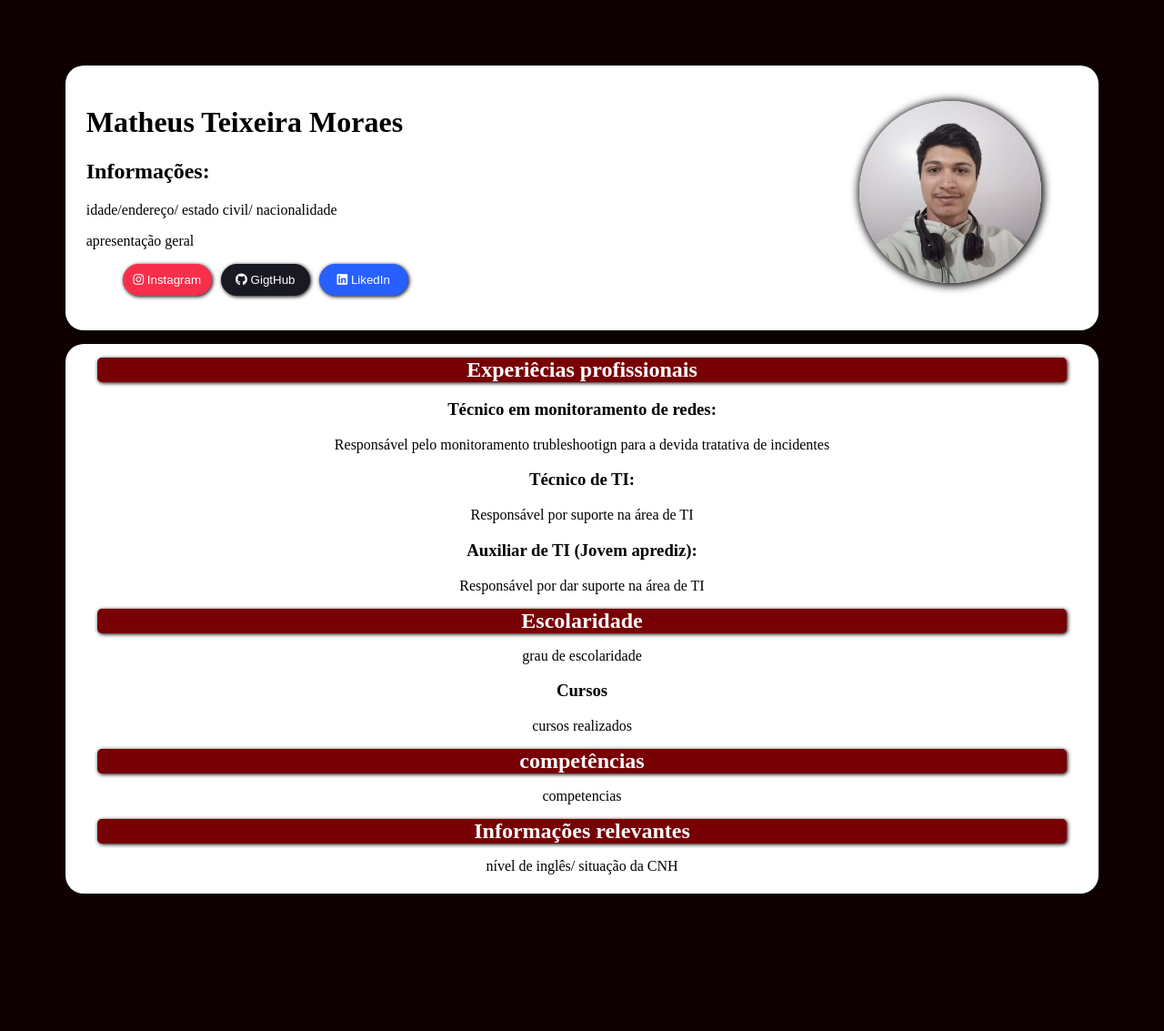
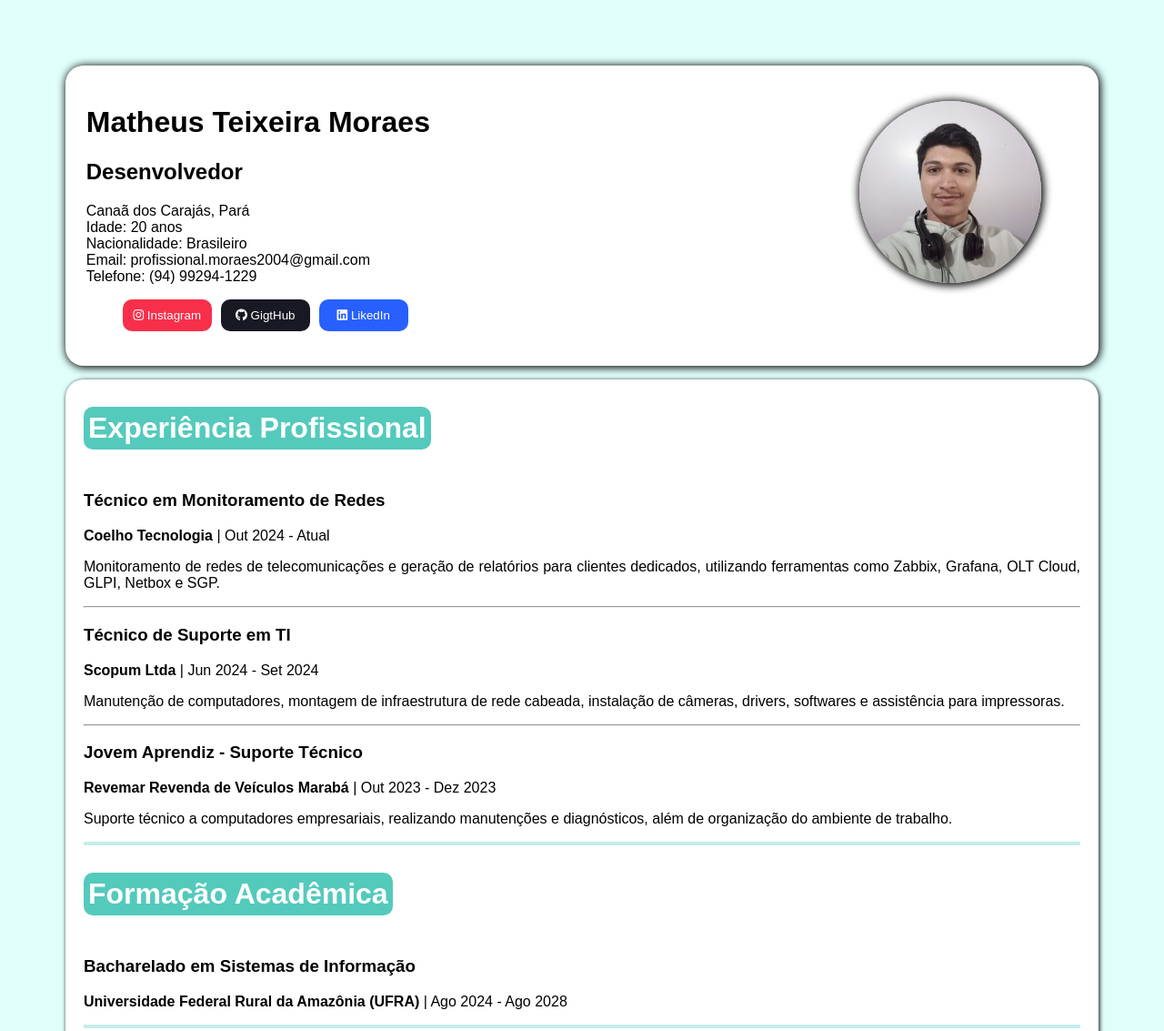
Before and after one commit to MatheusMoraes13/Curriculo, a plain HTML site: page index.html in a window 1280 px wide. Shown: the top 1133 px of the page at 91% size. Before the commit the page ends 1054 px from the top, so only its background shows below. Drawn offline with Linux system fonts and the light colour scheme.

Commit message:
update 11/03

```diff
--- a/Curriculo.css
+++ b/Curriculo.css
@@ -2,9 +2,9 @@
 
 :root{
 
-    --BGcolor: #110000;
+    --BGcolor: #e0fffb;
     --BGCaixa: #ffffff;
-    --BGh2pontos: #770105;
+    --BGh2pontos: #54cabc;
 
 }
 
@@ -12,14 +12,20 @@ body{
 
     padding: 5%;
     background-color: var(--BGcolor);
+    font-family: sans-serif;
 
 }
 
-div.apresentacao{
+header.apresentacao{
 
     display: flex;
     justify-content: space-between;
     margin-bottom: 15px;
+    padding: 2%;
+    box-shadow: 1px 1px 10px 1px black;
+    border-radius: 20px;
+    transition: 0.5s;
+    background-color: var(--BGCaixa);
 
 }
 
@@ -51,22 +57,6 @@ figure.apresentacao-imagem:hover{
 
 }
 
-div.apresentacao{
-
-    padding: 2%;
-    box-shadow: 1px 1px 10px 1px black;
-    border-radius: 20px;
-    transition: 0.5s;
-    background-color: var(--BGCaixa);
-
-}
-
-div.apresentacao:hover{
-
-    transform: scale(1.05);
-
-}
-
 div.apresentacao-text ul{
 
     display: flex;
@@ -80,80 +70,76 @@ div.apresentacao-text li{
 
 }
 
+div.apresentacao-text button{
+
+    height: 35px;
+    width: 98px;
+    border-radius: 10px;
+    transition: 0.2s;
+    text-align: center;
+    color: white;
+
+}
+
 button.Instagram{
 
-    box-shadow: 1px 1px 4px black;
-    height: 35px;
-    width: 98px;
-    color: white;
     background-color: rgb(248, 47, 74);
     border: solid 5px rgb(248, 47, 74);
-    border-radius: 20px;
-    transition: 0.5s;
-    text-align: center;
+
 
 }
 
 button.GitHub{
 
-    box-shadow: 1px 1px 4px black;
-    height: 35px;
-    width: 98px;
-    color: white;
     background-color: rgb(25, 25, 36);
     border: solid 5px rgb(25, 25, 36);
-    border-radius: 20px;
-    transition: 0.5s;
-    text-align: center;
 
 }
 
 button.LinkedIn{
 
-    box-shadow: 1px 1px 4px black;
-    height: 35px;
-    width: 98px;
-    color: white;
     background-color: rgb(39, 96, 255);
     border: solid 5px rgb(39, 96, 255);
-    border-radius: 20px;
-    transition: 0.5s;
-    text-align: center;
-
 }
 
 div.apresentacao-text button:hover{
 
-    transform: scale(1.1);
+    transform: scale(1.05);
 
 }
 
-div.pontosprincipais{
+main.pontosprincipais{
 
     padding: 5px;
-    text-align: center;
+    text-align: justify;
     background-color: var(--BGCaixa);
     box-shadow: 1px 1px 5px black;
     border-radius: 20px;
     transition: 0.5s;
+    padding: 20px;
 
 }
 
-div.pontosprincipais:hover{
+.pontosprincipais h2{
 
-    transform: scale(1.03);
+    margin-top: 10px;
+    background-color: var(--BGh2pontos);
+    color: white;
+    font-size: xx-large;
+    display: inline-block;
+    border-radius: 10px;
+    padding: 5px;
+}
+
+footer{
+    color: rgb(115, 115, 115);
+    text-align: center;
+}
+
+section {
+
+    border-bottom: 4px solid #c4ede9;
+    margin-bottom: 20px;
+    border-radius: 1px;
 
 }
-
-div.pontosprincipais h2{
-
-
-    background-color: var(--BGh2pontos);
-    margin: 10px 30px;
-    margin-top: 10px;
-    color: white;
-    box-shadow: 1px 1px 4px black;
-    border-radius: 5px;
-    transition: 0.5s;
-
-}
--- a/index.html
+++ b/index.html
@@ -12,15 +12,14 @@
 
 <body>
 
-    <div class="apresentacao">
+    <header class="apresentacao">
 
 
         <div class="apresentacao-text">
             <h1>Matheus Teixeira Moraes</h1>
 
-            <h2>Informações:</h2>
-            <p>idade/endereço/ estado civil/ nacionalidade</p>
-            <p>apresentação geral</p>
+            <h2>Desenvolvedor</h2>
+            <p>Canaã dos Carajás, Pará<br/>Idade: 20 anos<br/>Nacionalidade: Brasileiro<br/>Email: profissional.moraes2004@gmail.com<br/>Telefone: (94) 99294-1229</p>
 
             <nav>
                 <ul type="none">
@@ -59,33 +58,59 @@
             <img src="images/1737204246432.jpg"/>
         </figure>
 
-    </div>
+    </header>
 
-    <div class="pontosprincipais">
-        <h2>Experiêcias profissionais</h2>
+    <main class="pontosprincipais">
+        <section class="experiencia">
+            <h2>Experiência Profissional</h2>
+            <article>
+                <h3>Técnico em Monitoramento de Redes</h3>
+                <p><strong>Coelho Tecnologia</strong> | Out 2024 - Atual</p>
+                <p>Monitoramento de redes de telecomunicações e geração de relatórios para clientes dedicados, utilizando ferramentas como Zabbix, Grafana, OLT Cloud, GLPI, Netbox e SGP.</p>
+            </article>
+            <hr/>
+            <article>
+                <h3>Técnico de Suporte em TI</h3>
+                <p><strong>Scopum Ltda</strong> | Jun 2024 - Set 2024</p>
+                <p>Manutenção de computadores, montagem de infraestrutura de rede cabeada, instalação de câmeras, drivers, softwares e assistência para impressoras.</p>
+            </article>
+            <hr/>
+            <article>
+                <h3>Jovem Aprendiz - Suporte Técnico</h3>
+                <p><strong>Revemar Revenda de Veículos Marabá</strong> | Out 2023 - Dez 2023</p>
+                <p>Suporte técnico a computadores empresariais, realizando manutenções e diagnósticos, além de organização do ambiente de trabalho.</p>
+            </article>
+        </section>
 
-        <h3>Técnico em monitoramento de redes:</h3>
-        <p>Responsável pelo monitoramento trubleshootign para a devida tratativa de incidentes</p>
+        <section class="educacao">
+            <h2>Formação Acadêmica</h2>
+            <article>
+                <h3>Bacharelado em Sistemas de Informação</h3>
+                <p><strong>Universidade Federal Rural da Amazônia (UFRA)</strong> | Ago 2024 - Ago 2028</p>
+            </article>
+        </section>
 
-        <h3>Técnico de TI:</h3>
-        <p>Responsável por suporte na área de TI</p>
+        <section class="habilidades">
+            <h2>Competências</h2>
+            <ul>
+                <li>Linguagens de Programação: C, Java, HTML, CSS</li>
+                <li>Bancos de Dados: SQLite, MySQL</li>
+                <li>Ferramentas: GTK, Glade</li>
+                <li>Monitoramento de Redes: Zabbix, Grafana, Netbox</li>
+                <li>Infraestrutura de TI e Suporte Técnico</li>
+            </ul>
+        </section>
 
-        <h3>Auxiliar de TI (Jovem aprediz):</h3>
-        <p>Responsável por dar suporte na área de TI</p>
+        <section class="informacoes">
+            <h2>Informações Adicionais</h2>
+            <p><strong>Nível de Inglês:</strong> Básico</p>
+            <p><strong>CNH:</strong> Em processo de retirada</p>
+        </section>
+    </main>
 
-        <h2>Escolaridade</h2>
-        <p>grau de escolaridade</p>
-
-        <h3>Cursos</h3>
-        <p>cursos realizados</p>
-
-        <h2>competências</h2>
-        <p>competencias</p>
-
-        <h2>Informações relevantes</h2>
-        <p>nível de inglês/ situação da CNH</p>
-
-    </div>
+    <footer>
+        <p>&copy; 2025 Matheus Moraes</p>
+    </footer>
 </body>
 
 </html>
```
